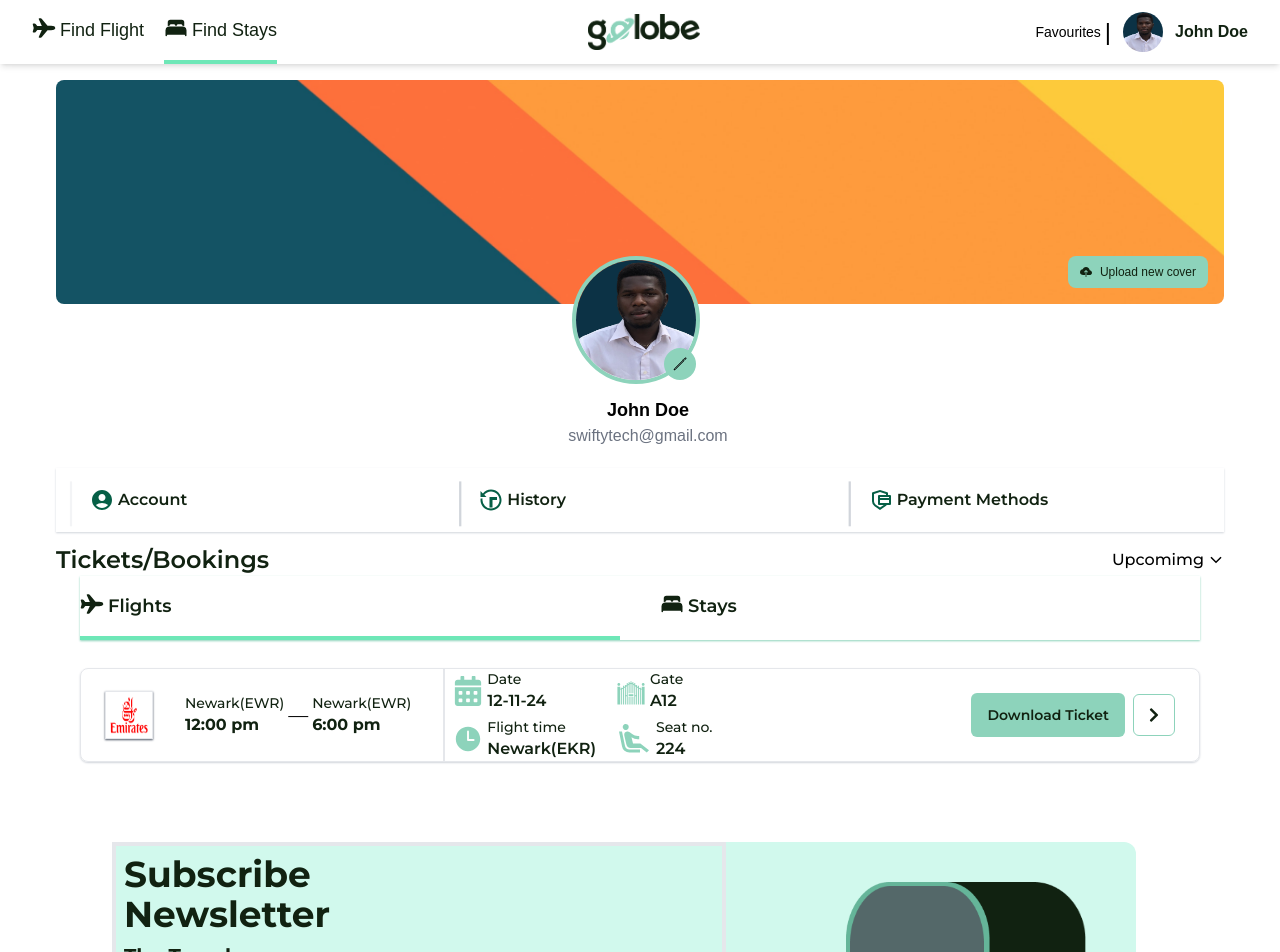
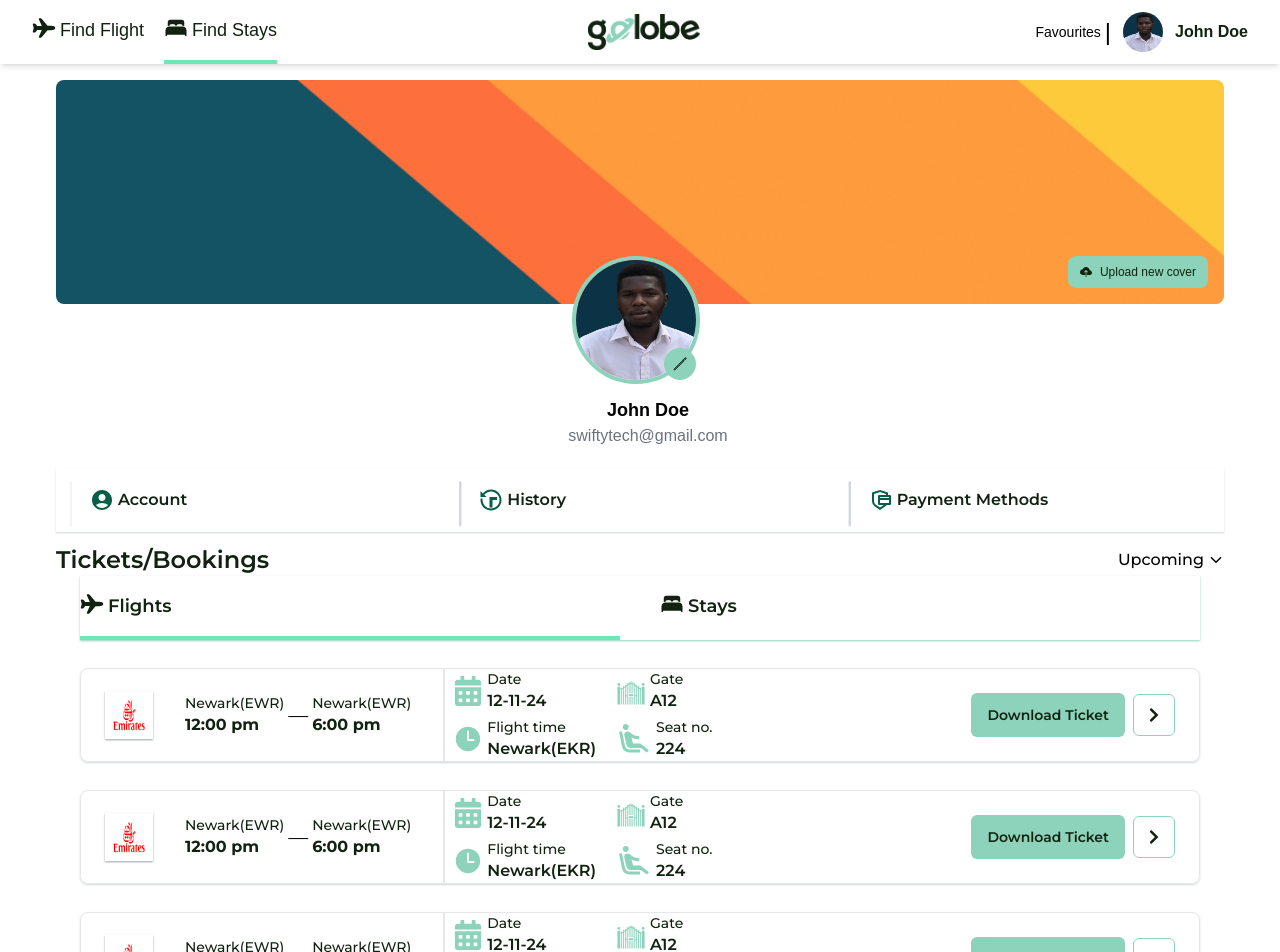
Before and after one commit to Heritagify/Travelling-Website, a React (Vite) app: page /account in a window 1280 px wide. Shown: the top 952 px of the page. Built offline with nearby package versions, Linux system fonts and the light colour scheme; some icons are missing; a web font is replaced by a local one.

Commit message:
done with flight ticket

```diff
--- /dev/null
+++ b/src/AccounFlows/history/FlightTicket.jsx
@@ -0,0 +1,97 @@
+import React from 'react';
+import Emirate from "../../assets/emirates-airline.png"
+import { FaCalendarAlt } from "react-icons/fa";
+import { IoTime } from "react-icons/io5";
+import { GiGate } from "react-icons/gi";
+import { MdOutlineAirlineSeatReclineExtra } from "react-icons/md";
+import { FaChevronRight } from "react-icons/fa";
+
+function FlightTicket({ data }) {
+  return (
+    <div className="flex justify-between items-center px-6 rounded-lg shadow-gray-300 border shadow-sm mt-7 mx-6">
+      <div className='flex items-center space-x-8'>
+        <img src={data.image} className=' shadow-sm shadow-gray-400 p-2 w-12 h-12'/>
+        <div className="ml-4">
+          <div className='flex gap-1 items-center'>
+            <div>
+              <h4 className='font-monts text-sm text-blackGreen font-medium'>{data.origin}</h4>
+              <p className='font-bold text-blackGreen font-monts'>{data.departureTime}</p>
+            </div>
+            <span className='flex items-center font-monts text-xl'>—</span>
+            <div>
+              <h4 className='font-monts text-sm text-blackGreen font-medium'>{data.destination}</h4>
+              <p className='font-bold text-blackGreen font-monts'>{data.arrivalTime}</p>
+            </div>
+          </div>
+        </div>
+        <div className='flex gap-5 border-gray-200 border-l-2 pl-2'>
+          <div className='space-y-1'>
+            <div className='flex gap-1 items-center'>
+              <FaCalendarAlt className='text-mintGreen text-3xl'/>
+              <div className=''>
+                <h4 className='font-monts text-sm text-blackGreen font-medium'>Date</h4>
+                <p className='font-semibold text-blackGreen font-monts'>{data.date}</p>
+              </div>
+            </div>
+            <div className='flex gap-1 items-center'>
+              <IoTime className='text-mintGreen text-3xl'/>
+              <div className=''>
+                <h4 className='font-monts text-blackGreen text-sm font-medium'>Flight time</h4>
+                <p className='font-semibold text-blackGreen text- font-monts'>{data.flightTime}</p>
+              </div>
+            </div>
+          </div>
+          <div className='space-y-1'>
+            <div className='flex gap-1 items-center'>
+              <GiGate className='text-mintGreen text-3xl'/>
+              <div>
+                <h4 className='font-monts text-blackGreen font-medium text-sm'>Gate</h4>
+                <p className='font-semibold text-blackGreen font-monts'>{data.gate}</p>
+              </div>
+            </div>
+            <div className='flex gap-1 items-center'>
+              <MdOutlineAirlineSeatReclineExtra className='text-mintGreen text-4xl'/>
+              <div>
+                <h4 className='font-monts text-blackGreen font-medium text-sm'>Seat no.</h4>
+                <p className='font-semibold text-blackGreen font-monts'>{data.seatNo}</p>
+              </div>
+            </div>
+          </div>
+        </div>
+      </div>
+      <div className='flex space-x-2 items-center'>
+        <button className='font-semibold font-monts rounded-md text-sm text-blackGreen bg-mintGreen items-center p-3 px-4'>Download Ticket</button>
+        <button className='border border-mintGreen p-3 items-center rounded-md'>
+          <FaChevronRight className='text-blackGreen'/>
+        </button>
+      </div>
+    </div>
+  );
+}
+
+function TicketBooking() {
+  const ticketsData = [
+    {
+      image: Emirate,
+      origin: 'Newark(EWR)',
+      departureTime: '12:00 pm',
+      destination: 'Newark(EWR)',
+      arrivalTime: '6:00 pm',
+      date: '12-11-24',
+      flightTime: 'Newark(EKR)',
+      gate: 'A12',
+      seatNo: '224'
+    },
+    // Add more ticket data objects here for each card
+  ];
+
+  return (
+    <div>
+      {ticketsData.map((ticket, index) => (
+        <TicketCard key={index} data={ticket} />
+      ))}
+    </div>
+  );
+}
+
+export default FlightTicket;
--- a/src/AccounFlows/history/TicketsBookings.jsx
+++ b/src/AccounFlows/history/TicketsBookings.jsx
@@ -1,19 +1,52 @@
-import React from 'react'
+import React from 'react';
 import { IoChevronDownSharp } from "react-icons/io5";
 import { IoAirplane, IoBed } from 'react-icons/io5';
 import Emirate from "../../assets/emirates-airline.png"
-import { FaCalendarAlt } from "react-icons/fa";
-import { IoTime } from "react-icons/io5";
-import { GiGate } from "react-icons/gi";
-import { MdOutlineAirlineSeatReclineExtra } from "react-icons/md";
-import { FaChevronRight } from "react-icons/fa";
+
+import FlightTicket from './FlightTicket';
 
 const TicketsBookings = () => {
+  const flightTicketData = [  // Define flight ticket data here
+    {
+      image: Emirate,
+      origin: 'Newark(EWR)',
+      departureTime: '12:00 pm',
+      destination: 'Newark(EWR)',
+      arrivalTime: '6:00 pm',
+      date: '12-11-24',
+      flightTime: 'Newark(EKR)',
+      gate: 'A12',
+      seatNo: '224'
+    },
+    {
+      image: Emirate,
+      origin: 'Newark(EWR)',
+      departureTime: '12:00 pm',
+      destination: 'Newark(EWR)',
+      arrivalTime: '6:00 pm',
+      date: '12-11-24',
+      flightTime: 'Newark(EKR)',
+      gate: 'A12',
+      seatNo: '224'
+    },
+    {
+      image: Emirate,
+      origin: 'Newark(EWR)',
+      departureTime: '12:00 pm',
+      destination: 'Newark(EWR)',
+      arrivalTime: '6:00 pm',
+      date: '12-11-24',
+      flightTime: 'Newark(EKR)',
+      gate: 'A12',
+      seatNo: '224'
+    },
+];
+
   return (
     <div className='mx-14 '>
       <div className='flex justify-between mt-3'>
         <h1 className=' text-2xl font-semibold font-monts text-blackGreen'>Tickets/Bookings</h1>
-        <button className='flex items-center gap-1 font-medium font-monts'>Upcomimg <IoChevronDownSharp /></button>
+        <button className='flex items-center gap-1 font-medium font-monts'>Upcoming <IoChevronDownSharp /></button>
       </div>
 
       <div className='flex mx-6 shadow-sm shadow-mintGreen font-semibold font-monts'>
@@ -25,69 +58,10 @@ const TicketsBookings = () => {
         </div>
       </div>
 
-          <div className="flex justify-between items-center px-6 rounded-lg shadow-gray-300 border shadow-sm mt-7 mx-6">
-            <div className='flex items-center space-x-8'>
-              <img src={Emirate} className='border shadow-sm shadow-gray-600 p-1 w-12 h-12'/>
-              <div className="ml-4">
-                <div className='flex gap-1 items-center'>
-                  <div>
-                    <h4 className='font-monts text-sm text-blackGreen font-medium'>Newark(EWR)</h4>
-                    <p className='font-bold text-blackGreen font-monts'>12:00 pm</p>
-                  </div>
-                  <span className='flex items-center font-monts text-xl'>—</span>
-                  <div>
-                    <h4 className='font-monts text-sm text-blackGreen font-medium'>Newark(EWR)</h4>
-                    <p className='font-bold text-blackGreen font-monts'>6:00 pm</p>
-                  </div>
-                </div>
-              </div>
-              <div className='flex gap-5 border-gray-200 border-l-2 pl-2'>
-              {/* 11111111111111 */}
-                <div className='space-y-1'>
-                  <div className='flex gap-1 items-center'>
-                    <FaCalendarAlt className='text-mintGreen text-3xl'/>
-                    <div className=''>
-                      <h4 className='font-monts text-sm text-blackGreen font-medium'>Date</h4>
-                      <p className='font-semibold text-blackGreen font-monts'>12-11-24</p>
-                    </div>
-                  </div>
-                  <div className='flex gap-1 items-center'>
-                    <IoTime className='text-mintGreen text-3xl'/>
-                    <div className=''>
-                      <h4 className='font-monts text-blackGreen text-sm font-medium'>Flight time</h4>
-                      <p className='font-semibold text-blackGreen text- font-monts'>Newark(EKR)</p>
-                    </div>
-                  </div>
-                </div>
-                {/* 22222222222222 */}
-                <div className='space-y-1'>
-                  <div className='flex gap-1 items-center'>
-                    <GiGate className='text-mintGreen text-3xl'/>
-                    <div>
-                      <h4 className='font-monts text-blackGreen font-medium text-sm'>Gate</h4>
-                      <p className='font-semibold text-blackGreen font-monts'>A12</p>
-                    </div>
-                  </div>
-                  <div className='flex gap-1 items-center'>
-                    <MdOutlineAirlineSeatReclineExtra className='text-mintGreen text-4xl'/>
-                    <div>
-                      <h4 className='font-monts text-blackGreen font-medium text-sm'>Seat no.</h4>
-                      <p className='font-semibold text-blackGreen font-monts'>224</p>
-                    </div>
-                  </div>
-                </div>
-            </div>
-
-            </div>
-            <div className='flex space-x-2 items-center'>
-              <button className='font-semibold font-monts rounded-md text-sm text-blackGreen bg-mintGreen items-center p-3 px-4'>Download Ticket</button>
-              <button className='border border-mintGreen p-3 items-center rounded-md'>
-                <FaChevronRight className='text-blackGreen'/>
-              </button>
-            </div>
-          </div>
-    </div>
+      {flightTicketData.map((ticket, index) => (
+        <FlightTicket key={index} data={ticket} />
+      ))}    </div>
   )
 }
 
-export default TicketsBookings
+export default TicketsBookings;
```
Also changed, not shown: src/AccounFlows/history/FlightHistory.jsx (deleted). Lines whose indentation alone changed are shown as unchanged.
